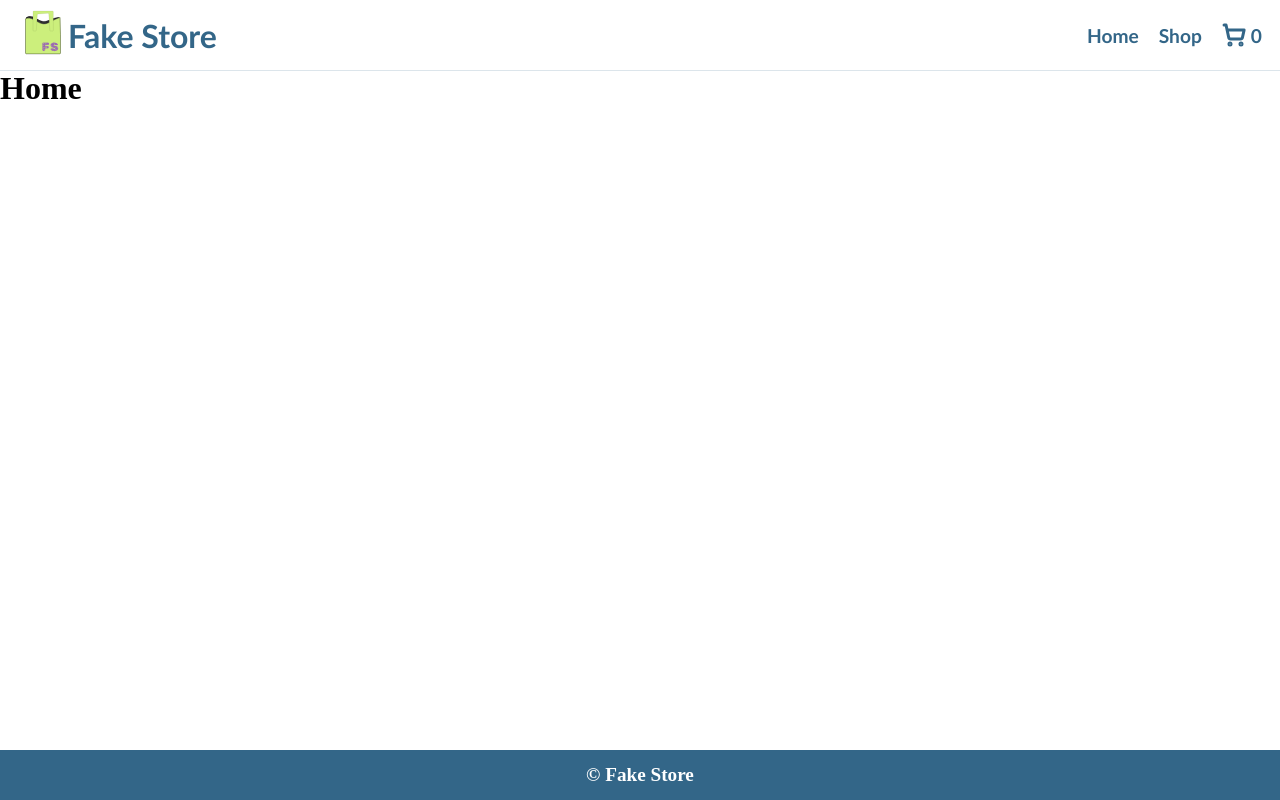
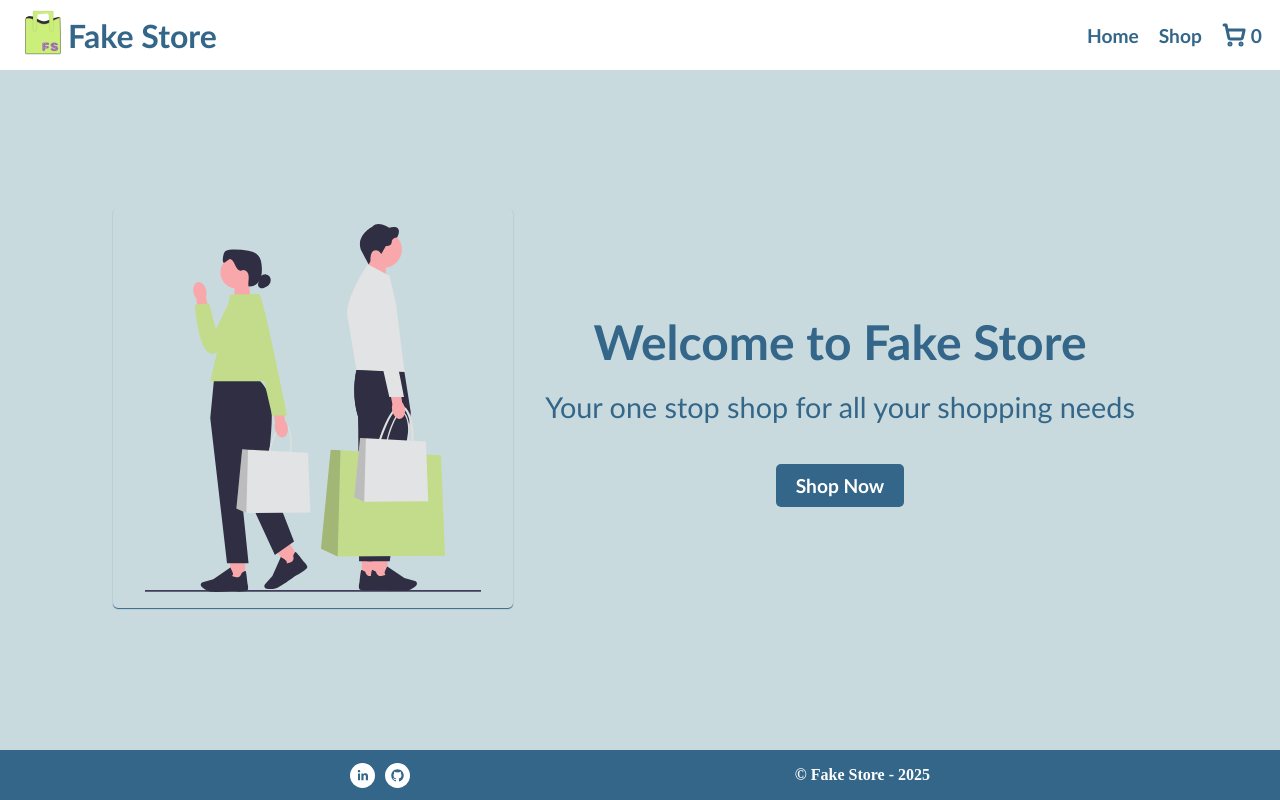
Before and after one commit to carlosfrontend/fake-store, a React (Vite) app: page / in a window 1280 px wide. Built offline with nearby package versions, Linux system fonts and the light colour scheme.

Commit message:
Feat: Styles for HomePage

```diff
--- a/package.json
+++ b/package.json
@@ -13,7 +13,8 @@
     "lucide-react": "^0.475.0",
     "react": "^19.0.0",
     "react-dom": "^19.0.0",
-    "react-router-dom": "^7.1.5"
+    "react-router-dom": "^7.1.5",
+    "react-social-icons": "^6.22.0"
   },
   "devDependencies": {
     "@eslint/js": "^9.19.0",
--- a/src/components/Footer/Footer.jsx
+++ b/src/components/Footer/Footer.jsx
@@ -1,9 +1,37 @@
-import styles from "./Footer.module.css"
+import styles from './Footer.module.css';
+import { SocialIcon } from 'react-social-icons';
 
 export const Footer = () => {
-    return (
-        <footer className={styles.footer}>
-           <p>&copy; Fake Store</p>
-        </footer>
-    )
-}
+  return (
+    <footer className={styles.footer}>
+      <div className={styles.socialIcons}>
+        <SocialIcon
+          network='linkedin'
+          style={{ height: 25, width: 25 }}
+          url='https://www.linkedin.com/in/carlosfrontend/'
+          target='_blank'
+          fgColor='#336688'
+          bgColor='#fff'
+        />
+        <SocialIcon
+          network='github'
+          style={{ height: 25, width: 25 }}
+          target='_blank'
+          url='https://github.com/carlosfrontend'
+          fgColor='#336688'
+          bgColor='#fff'
+        />
+        <SocialIcon
+          network='x'
+          style={{ height: 25, width: 25 }}
+          url='https://x.com/CarlosFrontEnd'
+          fgColor='#336688'
+          bgColor='#fff'
+          target='_blank'
+        />
+      </div>
+
+      <small className={styles.copyright}>&copy; Fake Store - {new Date().getFullYear()}</small>
+    </footer>
+  );
+};
--- a/src/components/Footer/Footer.module.css
+++ b/src/components/Footer/Footer.module.css
@@ -1,6 +1,6 @@
 .footer{
     display: flex;
-    justify-content: center;
+    justify-content: space-evenly;
     align-items: center;
     height: 50px;
     background-color: #336688;
@@ -10,4 +10,29 @@
     position: absolute;
     bottom: 0;
     width: 100%;
+    flex-wrap: wrap;
 }
+
+.socialIcons{
+    display: flex;
+    gap: 10px;
+}
+
+.socialIcons a{
+    transition: all 0.3s ease-in-out;
+}
+
+.socialIcons a:hover{
+    text-decoration: none;
+    transform: scale(1.2);
+}
+
+.copyright{
+  font-weight: bold;
+}
+
+@media screen and (max-width: 768px) {
+    .footer{
+        font-size: 0.8rem;
+    }
+}
--- a/src/components/Home/Home.jsx
+++ b/src/components/Home/Home.jsx
@@ -1,7 +1,24 @@
+import { Link } from 'react-router-dom';
+import shoppingBags from '../../assets/shoppingBags.svg';
+import styles from './Home.module.css';
+
 export const Home = () => {
-    return (
-        <div>
-            <h1>Home</h1>
+  return (
+    <section className={styles.home}>
+      <Link to='shop' title='Shop Now!'>
+        <img className={styles.img} src={shoppingBags} alt='shopping bags' />
+      </Link>
+      <div className={styles.content}>
+        <h1 className={styles.title}>Welcome to Fake Store</h1>
+        <h2 className={styles.subtitle}>
+          Your one stop shop for all your shopping needs
+        </h2>
+        <div className={styles.linkContainer}>
+          <Link to='/shop' className={styles.link}>
+            Shop Now
+          </Link>
         </div>
-    )
-}
+      </div>
+    </section>
+  );
+};
--- /dev/null
+++ b/src/components/Home/Home.module.css
@@ -0,0 +1,106 @@
+.home {
+  display: flex;
+  justify-content: center;
+  align-items: center;
+  height: calc(100vh - 120px);
+  background-color: #c9dadf;
+  flex-wrap: wrap;
+  padding: 1em 2em;
+}
+
+.home > h1 {
+  font-size: 2rem;
+  color: #336688;
+  font-weight: bold;
+  font-family: 'Gill Sans', 'Gill Sans MT', Calibri, 'Trebuchet MS', sans-serif;
+}
+
+.img {
+  width: 400px;
+  height: 400px;
+  object-fit: cover;
+  border-radius: 5px;
+  box-shadow: 0px 1px 1px 0px #336688;
+  padding: 1em 2em;
+  transition: all 0.3s ease-in-out;
+}
+
+img:hover {
+  background-color: rgba(41, 70, 32, 0.1);
+  transform: translateY(-10px);
+  border: 1px solid #336688;
+}
+
+.title {
+  font-size: 3rem;
+  color: #336688;
+  font-weight: bold;
+  font-family: 'Gill Sans', 'Gill Sans MT', Calibri, 'Trebuchet MS', sans-serif;
+}
+
+.subtitle {
+  margin-top: 20px;
+  font-size: 1.8rem;
+  color: #336688;
+  font-weight: 200;
+  font-family: 'Gill Sans', 'Gill Sans MT', Calibri, 'Trebuchet MS', sans-serif;
+}
+
+.content {
+  display: flex;
+  flex-direction: column;
+  justify-content: center;
+  align-items: center;
+  padding: 1em 2em;
+  text-align: center;
+}
+
+.linkContainer {
+  margin-top: 20px;
+  width: 100%;
+  display: flex;
+  justify-content: center;
+  align-items: center;
+}
+
+.link {
+  margin-top: 20px;
+  padding: 10px 20px;
+  background-color: #336688;
+  color: #fff;
+  border: none;
+  border-radius: 5px;
+  cursor: pointer;
+  font-size: 1.2rem;
+  font-weight: bold;
+  font-family: 'Gill Sans', 'Gill Sans MT', Calibri, 'Trebuchet MS', sans-serif;
+  transition: all 0.3s ease-in-out;
+  text-decoration: none;
+}
+
+.link:hover {
+  background-color: #000;
+  color: #fff;
+  transform: scale(1.1);
+}
+
+@media screen and (max-width: 768px) {
+
+    .home {
+    padding: 1em;
+    height: fill-content;
+  }
+  .img {
+    width: 200px;
+    height: 200px;
+  }
+  .title {
+    font-size: 2rem;
+  }
+  .subtitle {
+    font-size: 1.5rem;
+  }
+  .link {
+    font-size: 1rem;
+  }
+}
```
Also changed, not shown: src/assets/shoppingBags.svg (added), 1 other file (tests, documents, lock files or other folders).
